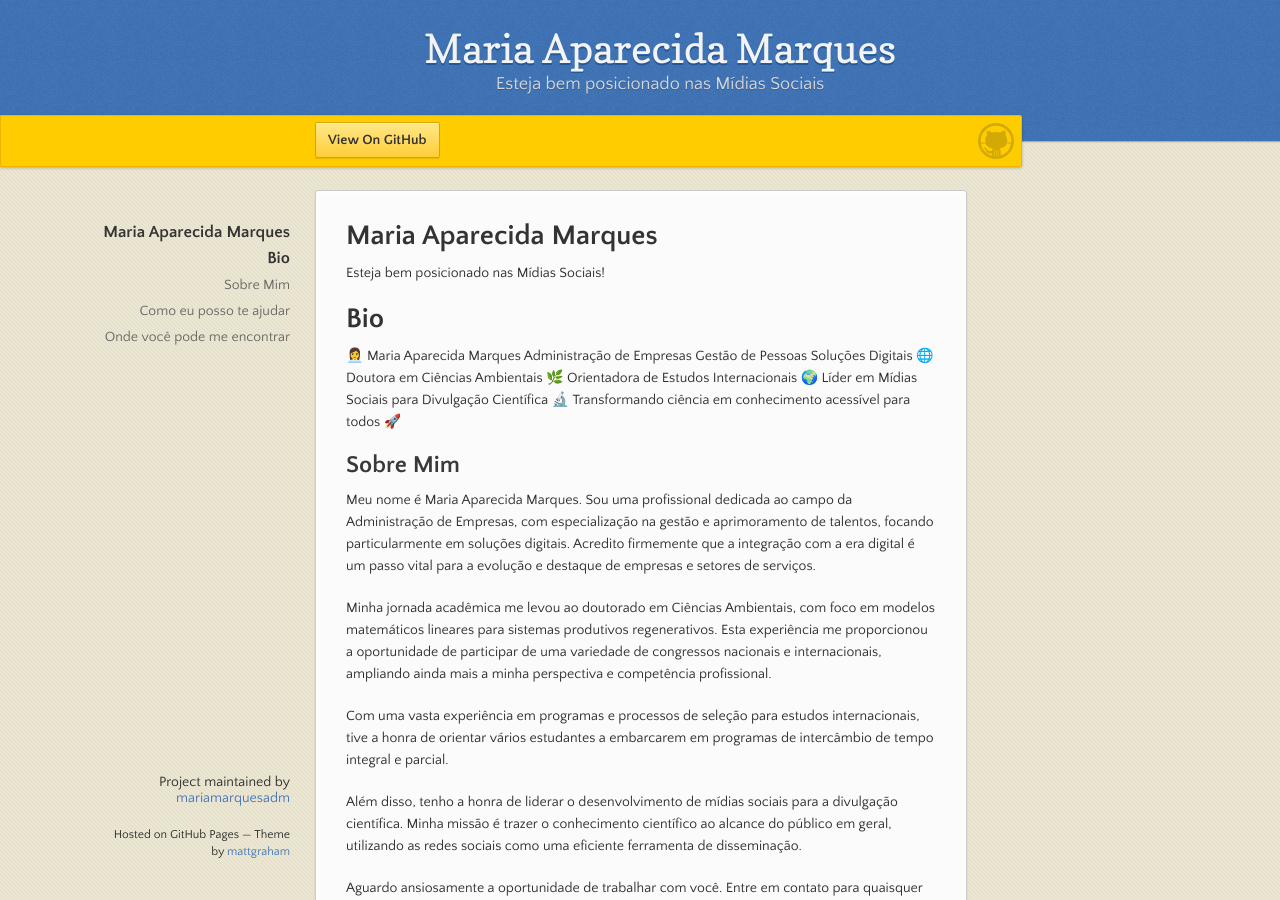
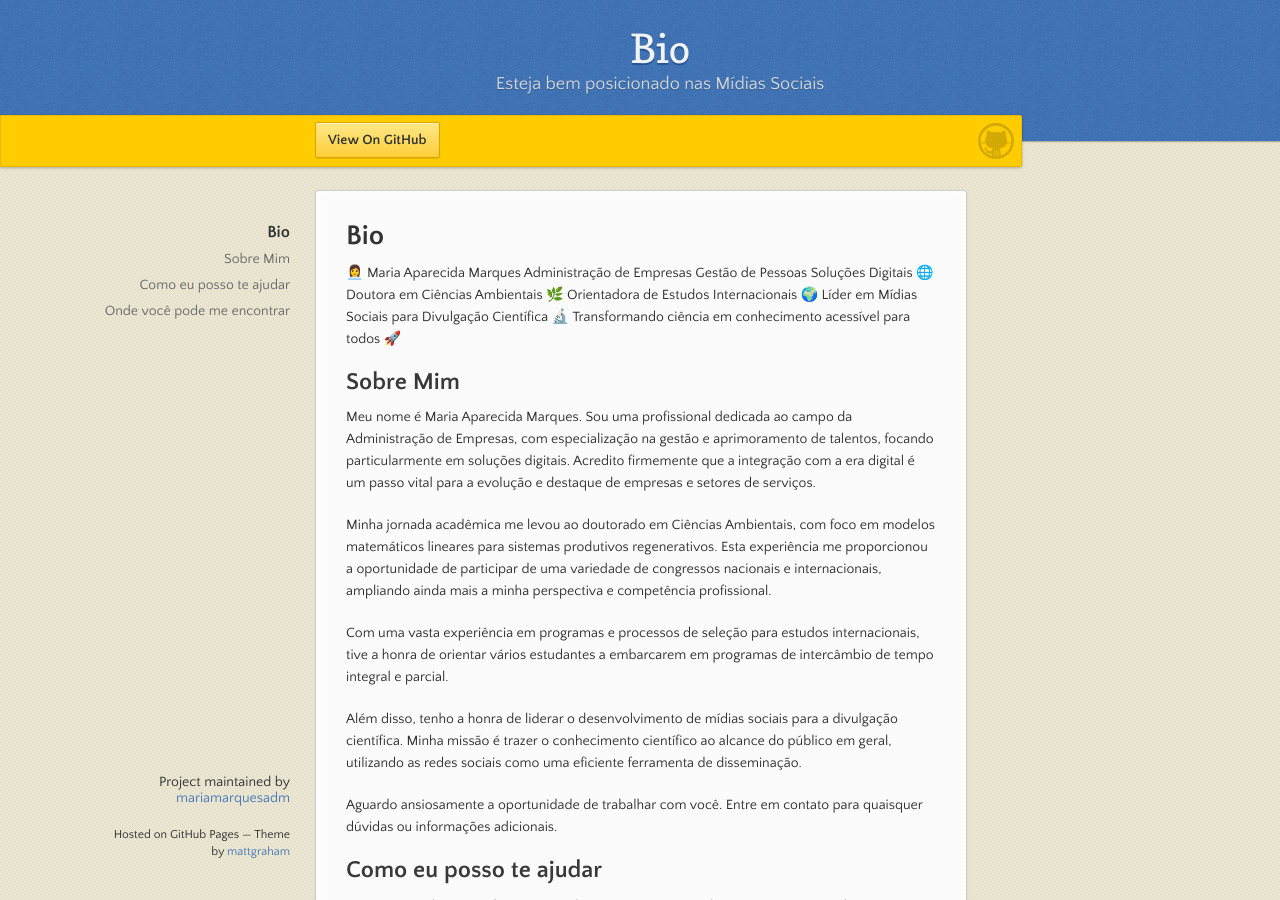
Before and after one commit to mariamarquesadm/mariamarquesadm, a Jekyll site: the page built from index.md, in a window 1280 px wide and 900 px high. Built offline with Jekyll 4.4.1, drawn with Linux system fonts in a browser that asks for light colours; our own code applies the rules of GitHub Pages for plain Markdown files.

Commit message:
Update index.md

```diff
--- a/index.md
+++ b/index.md
@@ -2,8 +2,6 @@
 layout: default
 ---
 
-# Maria Aparecida Marques
-Esteja bem posicionado nas Mídias Sociais!
 
 # Bio
 👩‍💼 Maria Aparecida Marques
```
